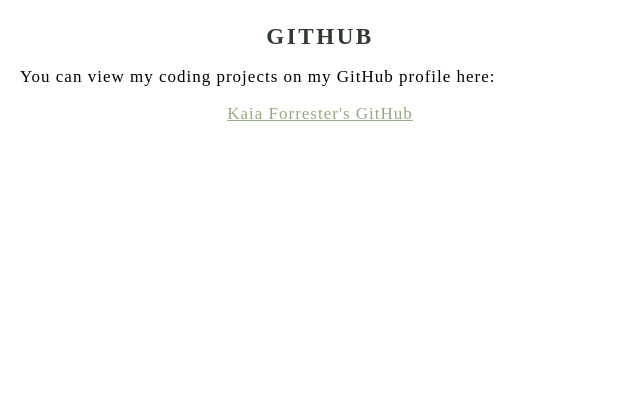
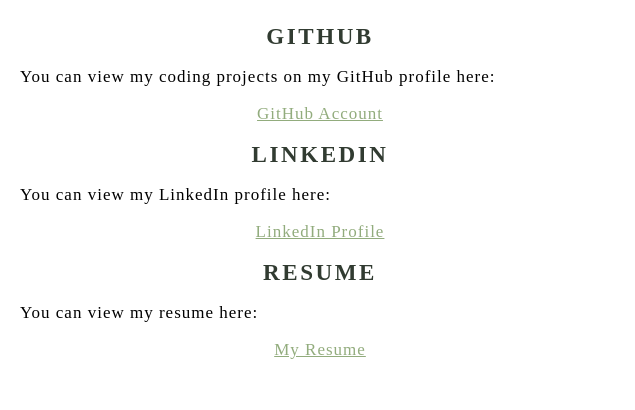
Before and after one commit to MamaD33R/MamaD33R.github.io, a plain HTML site: page index.html in a window 1280 px wide. Shown: the part 1919-2329 px from the top of the page, 0-635 px from the left. Drawn offline with Linux system fonts and the light colour scheme.

Commit message:
Update!
Adding new links

```diff
--- a/index.html
+++ b/index.html
@@ -15,7 +15,7 @@
         <div class="navbar">
             <a class="active" href="#Home">Home</a>
             <a href="#About">About</a>
-            <a href="#GitHub">GitHub</a>
+            <a href="#Links">Links</a>
             <!-- adding onclick and ondblclick functions to open/close contact form -->
             <a onclick="openForm()" ondblclick="closeForm()">Contact</a>
         </div>
@@ -137,7 +137,19 @@ While researching careers relating to the internet, games, and website creation,
             <p>
                 You can view my coding projects on my GitHub profile here:
                 <br>
-                <p class="center"><a href="https://github.com/MamaD33R" target="_blank">Kaia Forrester's GitHub</a></p>
+                <p class="center"><a href="https://github.com/MamaD33R" target="_blank">GitHub Account</a></p>
+            </p>
+            <h1>LinkedIn</h1>
+            <p>
+                You can view my LinkedIn profile here:
+                <br>
+                <p class="center"><a href="https://www.linkedin.com/in/kaia-forrester/" target="_blank">LinkedIn Profile</a></p>
+            </p>
+            <h1>Resume</h1>
+            <p>
+                You can view my resume here:
+                <br>
+                <p class="center"><a href="https://docs.google.com/document/d/14LZ5_dnNaJdRPEfE9rwDVYm4hX4z3IVqA-badAEio48/edit" target="_blank">My Resume</a></p>
             </p>
         </div>
         <!--RIGHT COLUMN-->
```
